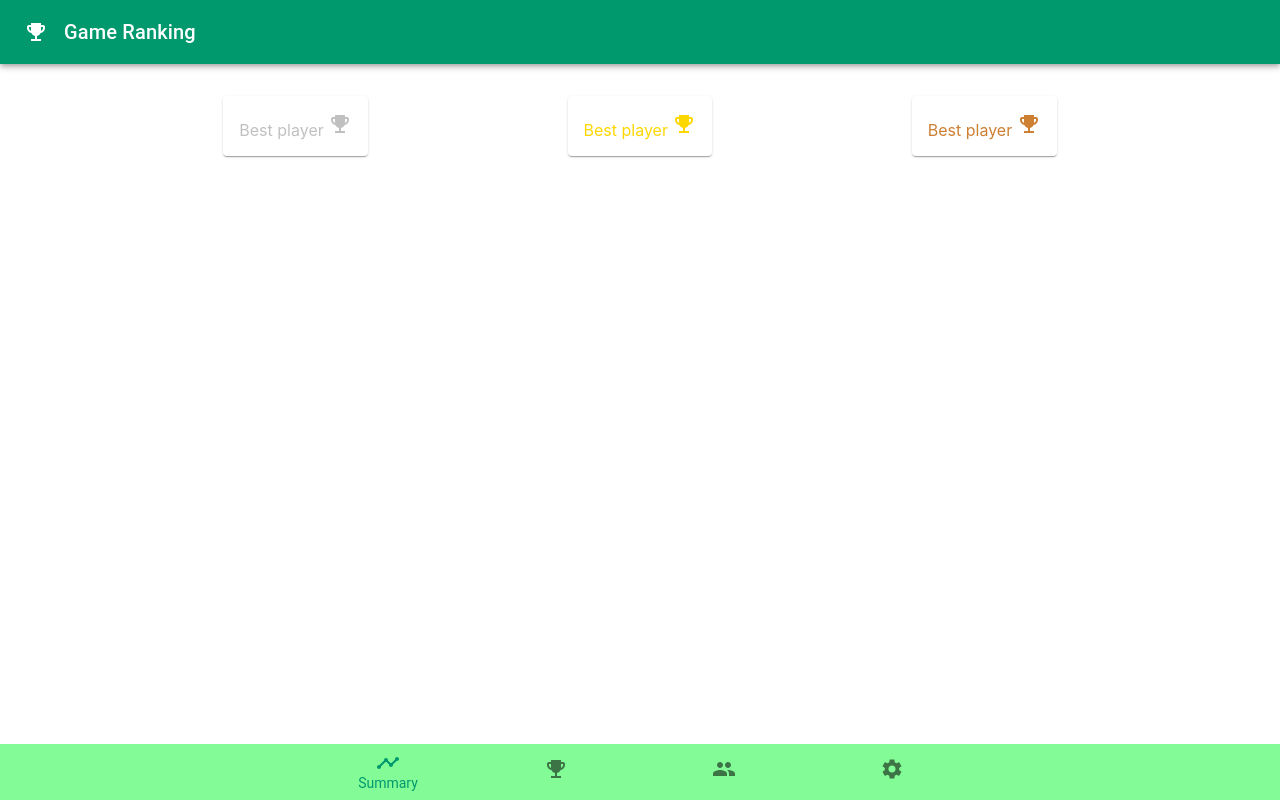
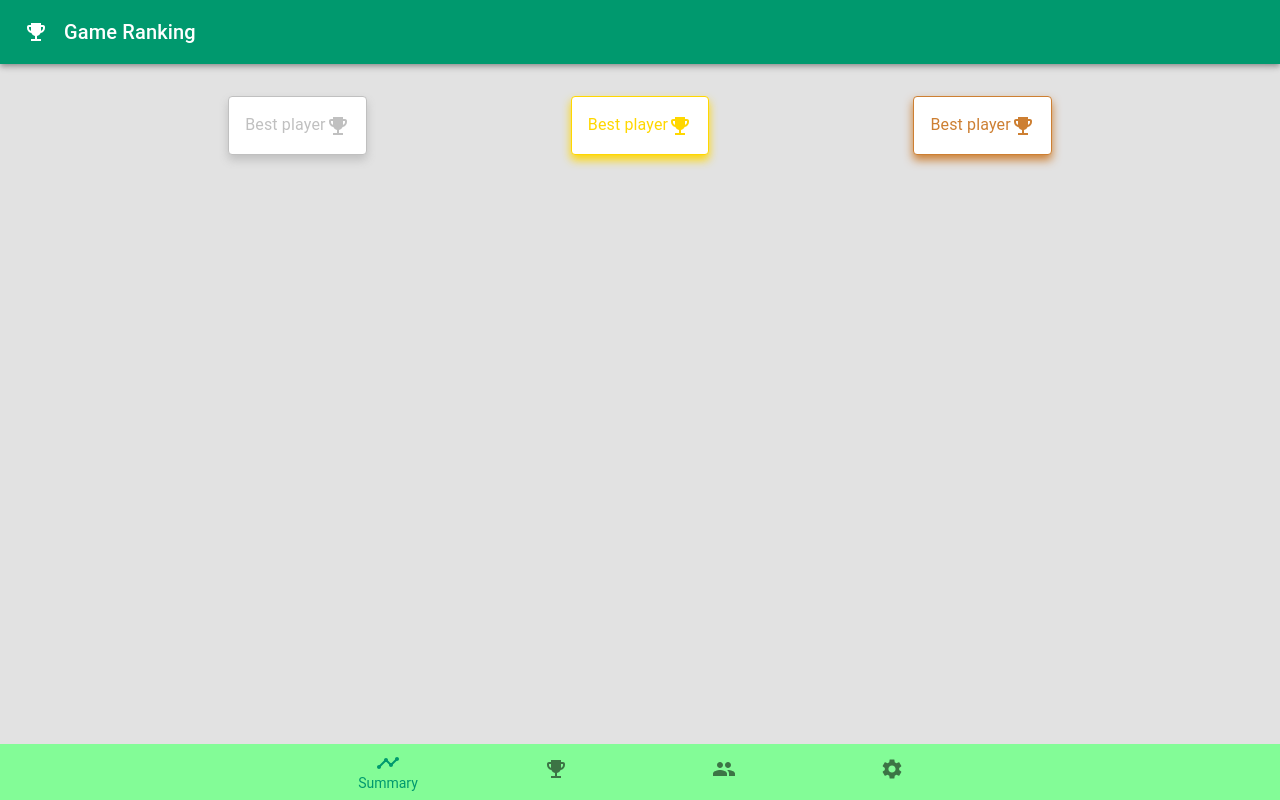
Before and after one commit to StephaneBranly/game-ranking, a React (Create React App) app: page / in a window 1280 px wide. Built offline with nearby package versions, Linux system fonts and the light colour scheme.

Commit message:
fix: design

```diff
--- a/src/App.js
+++ b/src/App.js
@@ -33,17 +33,17 @@ function App() {
         {
           username: "Gazome",
           last_update: "202108291455",
-          color: "#AAFB00",
+          color: "#BA2B00",
         },
         {
           username: "Sebichou",
           last_update: "202108291455",
-          color: "#AAFB00",
+          color: "#9ADBF4",
         },
         {
           username: "Lisouille",
           last_update: "202108291455",
-          color: "#AAFB00",
+          color: "#5A4BD0",
         }
       ]
     }
--- a/src/components/pages/players/PlayerCard.js
+++ b/src/components/pages/players/PlayerCard.js
@@ -5,6 +5,7 @@ import {
   Card,
   Typography,
   Grid,
+  Container,
 } from "@material-ui/core";
 import Person from '@material-ui/icons/Person';
 import EmojiEvents from '@material-ui/icons/EmojiEvents';
@@ -40,14 +41,14 @@ export default function PlayerCard(props){
                 container
                 direction="row"
                 justify="space-between"
-                alignItems="stretch"
+                alignItems="baseline"
             >
                 <Grid item>
                     <Grid
                         container
                         direction="row"
                         justify="space-between"
-                        alignItems="stretch"
+                        alignItems="baseline"
                         spacing={2}
                     >
                         <Grid item>
@@ -55,7 +56,7 @@ export default function PlayerCard(props){
                                 <MoreVert />
                             </IconButton>
                         </Grid>
-                        <Grid item><Person style={{color: props.player.color}}></Person></Grid>
+                        <Grid item><Badge><Person style={{color: props.player.color}}/></Badge></Grid>
 
                         <Grid item><Typography>{props.player.username}</Typography></Grid>
                     </Grid>
@@ -65,7 +66,7 @@ export default function PlayerCard(props){
                         container
                         direction="row"
                         justify="space-between"
-                        alignItems="stretch"
+                        alignItems="baseline"
                         spacing={2}
                     >
                         <Grid item><Badge badgeContent={4} showZero className={classes.first} color="primary"><EmojiEvents /></Badge></Grid>
--- a/src/components/pages/players/SummaryPlayers.js
+++ b/src/components/pages/players/SummaryPlayers.js
@@ -28,7 +28,7 @@ export default function SummaryPlayers(props){
             container
             direction="row"
             justify="space-evenly"
-            alignItems="stretch"
+            alignItems="baseline"
             spacing={2}
             className={classes.root}
           >
--- a/src/components/pages/summary/Summary.js
+++ b/src/components/pages/summary/Summary.js
@@ -3,7 +3,7 @@ import {
   makeStyles,
   createStyles,
   Container,
-  Card,
+  Badge,
   Typography,
   Paper,
 Grid,
@@ -18,15 +18,21 @@ createStyles({
     first: {
         color: "#FFD700",
         padding: theme.spacing(2),
+        boxShadow: "0px 5px 10px #FFD700",
+        border: "1px solid #FFD700",
     },
     second: {
         color: "#C0C0C0",
         padding: theme.spacing(2),
+        boxShadow: "0px 5px 10px #C0C0C0",
+        border: "1px solid #C0C0C0",
 
     },
     third: {
         color: "#cd7f32",
         padding: theme.spacing(2),
+        boxShadow: "0px 5px 10px #cd7f32",
+        border: "1px solid #cd7f32",
     }
 
 }),
@@ -43,9 +49,31 @@ export default function Summary(props){
             justify="space-evenly"
             alignItems="stretch"
         >
-            <Grid item><Paper className={classes.second}>Best player <EmojiEvents></EmojiEvents></Paper></Grid>
-            <Grid item><Paper className={classes.first}>Best player <EmojiEvents></EmojiEvents></Paper></Grid>
-            <Grid item><Paper className={classes.third}>Best player <EmojiEvents></EmojiEvents></Paper></Grid>
+            <Grid item><Paper className={classes.second}><Grid
+            container
+            direction="row"
+            justify="space-evenly"
+            alignItems="baseline"
+            >
+                <Grid item><Typography>Best player</Typography></Grid><Grid item><Badge><EmojiEvents/></Badge></Grid></Grid></Paper>
+            </Grid>
+            <Grid item><Paper className={classes.first}><Grid
+            container
+            direction="row"
+            justify="space-evenly"
+            alignItems="baseline"
+            >
+                <Grid item><Typography>Best player</Typography></Grid><Grid item><Badge><EmojiEvents/></Badge></Grid></Grid></Paper>
+            </Grid>
+            <Grid item><Paper className={classes.third}><Grid
+            container
+            direction="row"
+            justify="space-evenly"
+            alignItems="baseline"
+            >
+                <Grid item><Typography>Best player</Typography></Grid><Grid item><Badge><EmojiEvents/></Badge></Grid></Grid></Paper>
+            </Grid>
+
         </Grid>
     </Container>
   );
--- a/src/index.css
+++ b/src/index.css
@@ -5,6 +5,7 @@ body {
     sans-serif;
   -webkit-font-smoothing: antialiased;
   -moz-osx-font-smoothing: grayscale;
+  background-color: rgb(226, 226, 226);
 }
 
 code {
```
